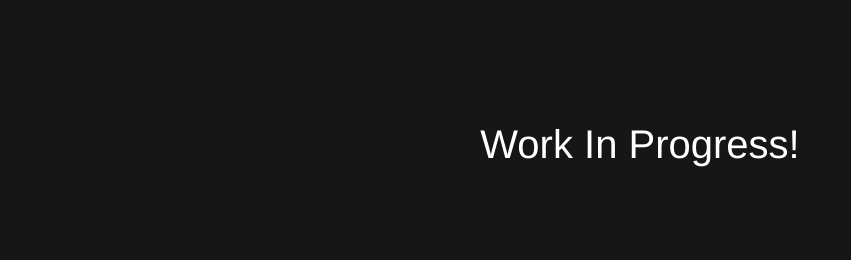
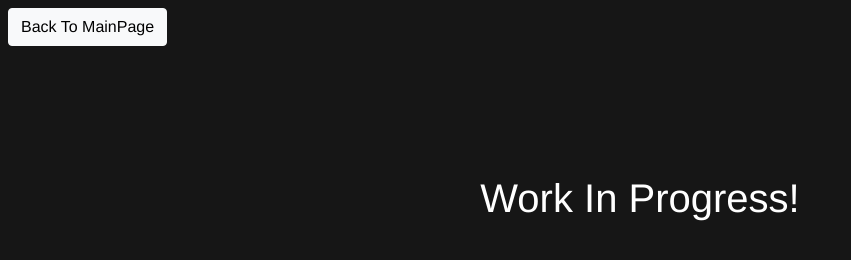
Before and after one commit to nboisclair64/UpdatedWebsite, a plain HTML site: page about.html in a window 1280 px wide. Shown: the whole page, without its empty margins (0-851 px from the left). Drawn offline with nearby package versions, Linux system fonts and the light colour scheme.

Commit message:
Add files via upload

```diff
--- a/about.html
+++ b/about.html
@@ -11,6 +11,7 @@
         <link rel="stylesheet" href="styles.css">
     </head>
     <body>
+        <button type="button" class="btn btn-light" onclick="location.href ='index.html';" style="margin:.5em;font-family: 'Franklin Gothic Medium', 'Arial Narrow', Arial, sans-serif;">Back To MainPage</button>
         <h1>Work In Progress!</h1>
     </body>
 
```
